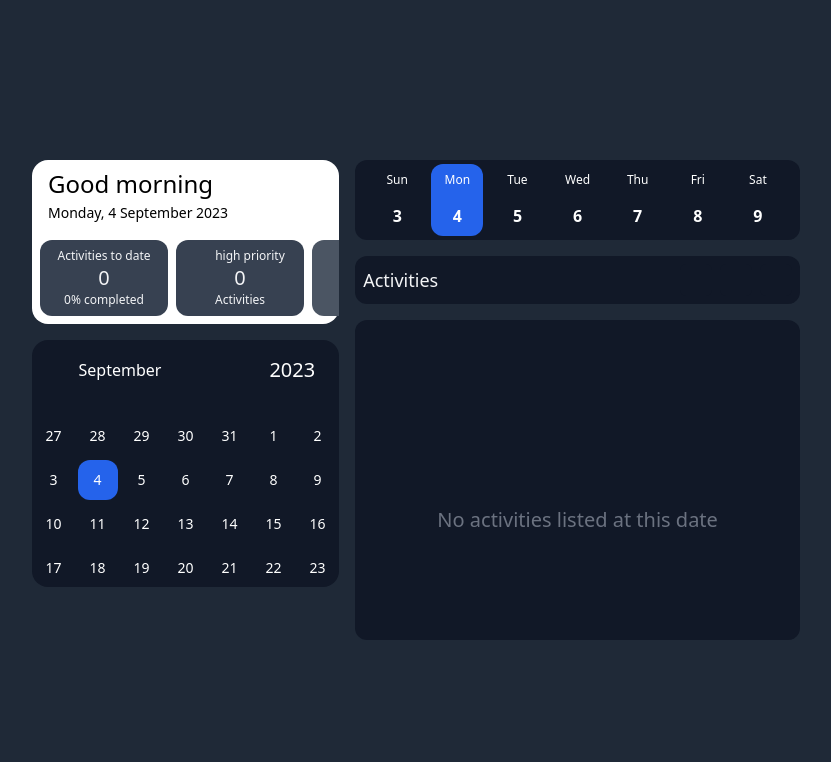
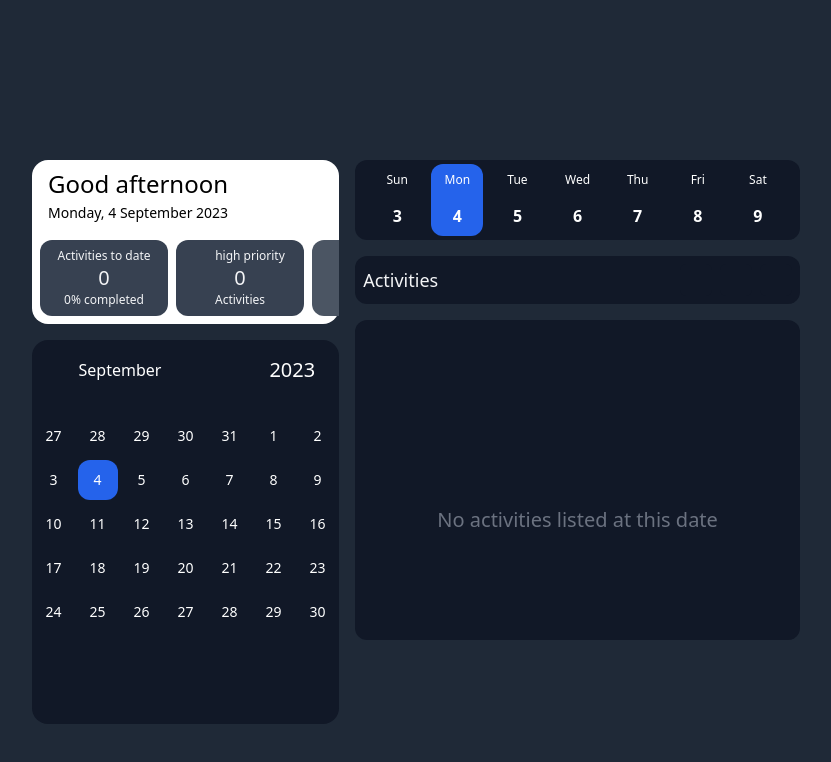
Before and after one commit to megatronhehe/calendar-app-2, a React (Vite) app: page / in a window 1280 px wide. Shown: the top 762 px of the page, without its empty margins (224-1055 px from the left). Built offline with nearby package versions, Linux system fonts and the light colour scheme; data requests are answered from the project's data file; some icons are missing.

Commit message:
fix: actually telling the time of day eg morning, afternoon, evening

```diff
--- a/src/components/Calendar/Calendar.jsx
+++ b/src/components/Calendar/Calendar.jsx
@@ -42,7 +42,7 @@ const Calendar = () => {
 			exit={{ y: "-100vh" }}
 			transition={{ type: "tween" }}
 			onClick={(e) => e.stopPropagation()}
-			className="flex flex-col w-full gap-4 pb-20 overflow-hidden bg-white rounded-b-2xl sm:rounded-2xl sm:h-full sm:bg-gray-900 sm:text-white"
+			className="flex flex-col w-full gap-4 pb-20 overflow-hidden bg-white rounded-b-2xl sm:rounded-2xl sm:h-full sm:pb-96 sm:bg-gray-900 sm:text-white"
 		>
 			<div className="flex justify-between px-2 py-4 ">
 				<div className="flex items-center justify-between w-40 gap-2">
--- a/src/pages/Activities/ActivitiesHeader/ActivitiesHeader.jsx
+++ b/src/pages/Activities/ActivitiesHeader/ActivitiesHeader.jsx
@@ -1,4 +1,4 @@
-import { format, isSameDay, parseISO } from "date-fns";
+import { format, getHours, getTime, isSameDay, parseISO } from "date-fns";
 import React, { useContext } from "react";
 
 import DateContext from "../../../context/DateContext";
@@ -21,10 +21,20 @@ const ActivitiesHeader = () => {
 	const activitiesToDateExist = activitiesToDate.length > 0;
 	const activitiesToDateCount = activitiesToDate.length;
 
+	const time = getHours(new Date());
+	const getTimeOfDay =
+		time >= 5 && time < 12
+			? "morning"
+			: time >= 12 && time < 17
+			? "afternoon"
+			: time >= 17 && time < 20
+			? "evening"
+			: "night";
+
 	return (
 		<section className="flex flex-col justify-between h-full bg-white sm:rounded-2xl sm:h-2/5 ">
 			<div className="px-4 py-2">
-				<h1 className="text-2xl">Good morning</h1>
+				<h1 className="text-2xl">Good {getTimeOfDay}</h1>
 
 				<span className="text-sm">
 					{format(selectedDate, "eeee, d MMMM yyyy")}
```
